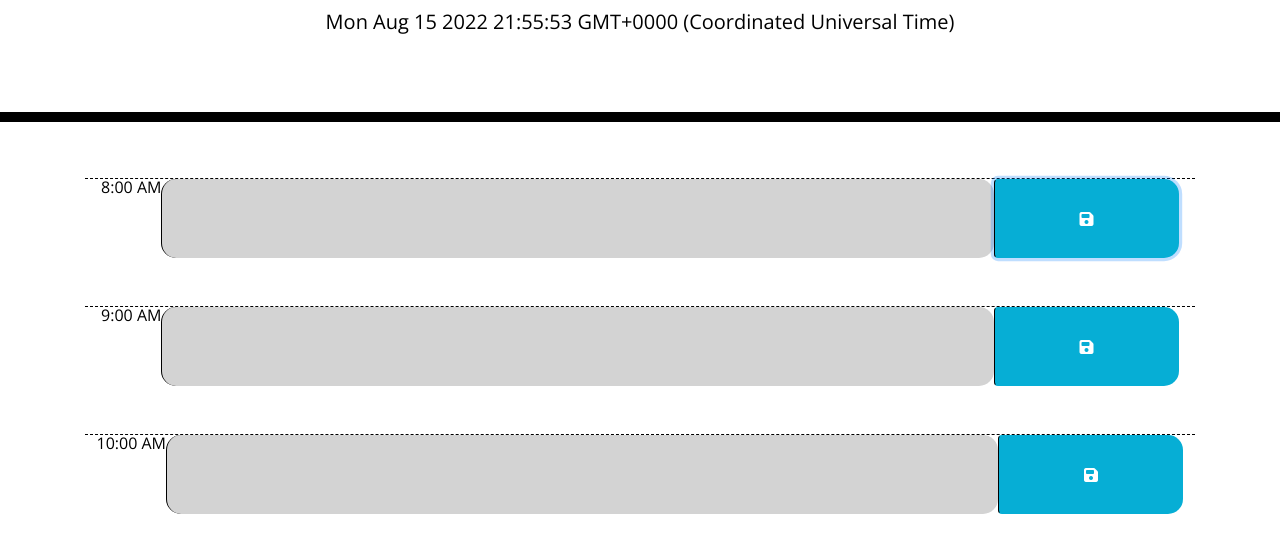
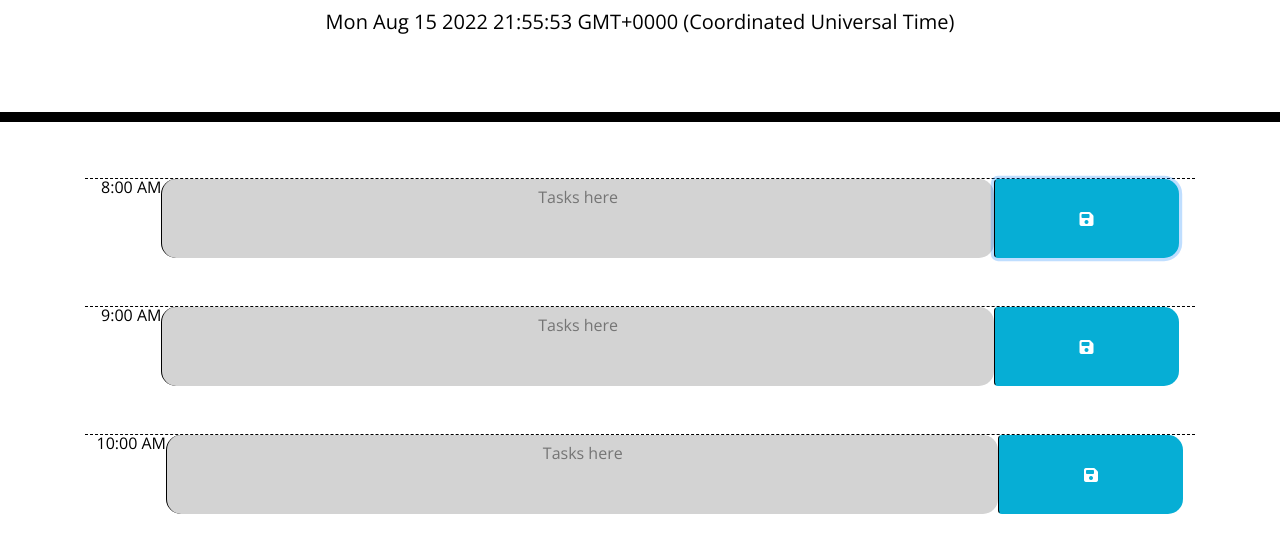
Before and after one commit to TateFoster/scheduler-application, a plain HTML site: page index.html in a window 1280 px wide. Both pictures are taken after a click on the button 1086 px from the left and 400 px from the top of the page. Shown: the part 182-741 px from the top of the page. Drawn offline with nearby package versions, Linux system fonts and the light colour scheme.

Commit message:
worked on local storage for schedule data

```diff
--- a/assets/js/script.js
+++ b/assets/js/script.js
@@ -23,7 +23,7 @@ for (i = 0; i < workHours.length; i++) {
 
   textArea.addClass("col-9 time-block description");
   textArea.attr("name", workHours[i]);
-
+  textArea.attr("placeholder", "Tasks here");
   button.addClass(
     "saveBtn btn col-2 d-flex align-items-center justify-content-center"
   );
@@ -35,6 +35,7 @@ for (i = 0; i < workHours.length; i++) {
   timeSection.append(button);
   timeBlockEl.append(timeSection);
 
+  textArea.text(localStorage.getItem(workHours[i]));
   if (parseInt(workHours[i]) < today.getHours()) {
     textArea.addClass("past");
   } else if (parseInt(workHours[i]) > today.getHours()) {
@@ -43,3 +44,8 @@ for (i = 0; i < workHours.length; i++) {
     textArea.addClass("present");
   }
 }
+
+$(".btn").click(function (event) {
+  var workEvent = event.target.previousElementSibling.value.trim();
+  localStorage.setItem(event.target.previousElementSibling.name, workEvent);
+});
```
Also changed, not shown: index.html (+4 -4 lines).
